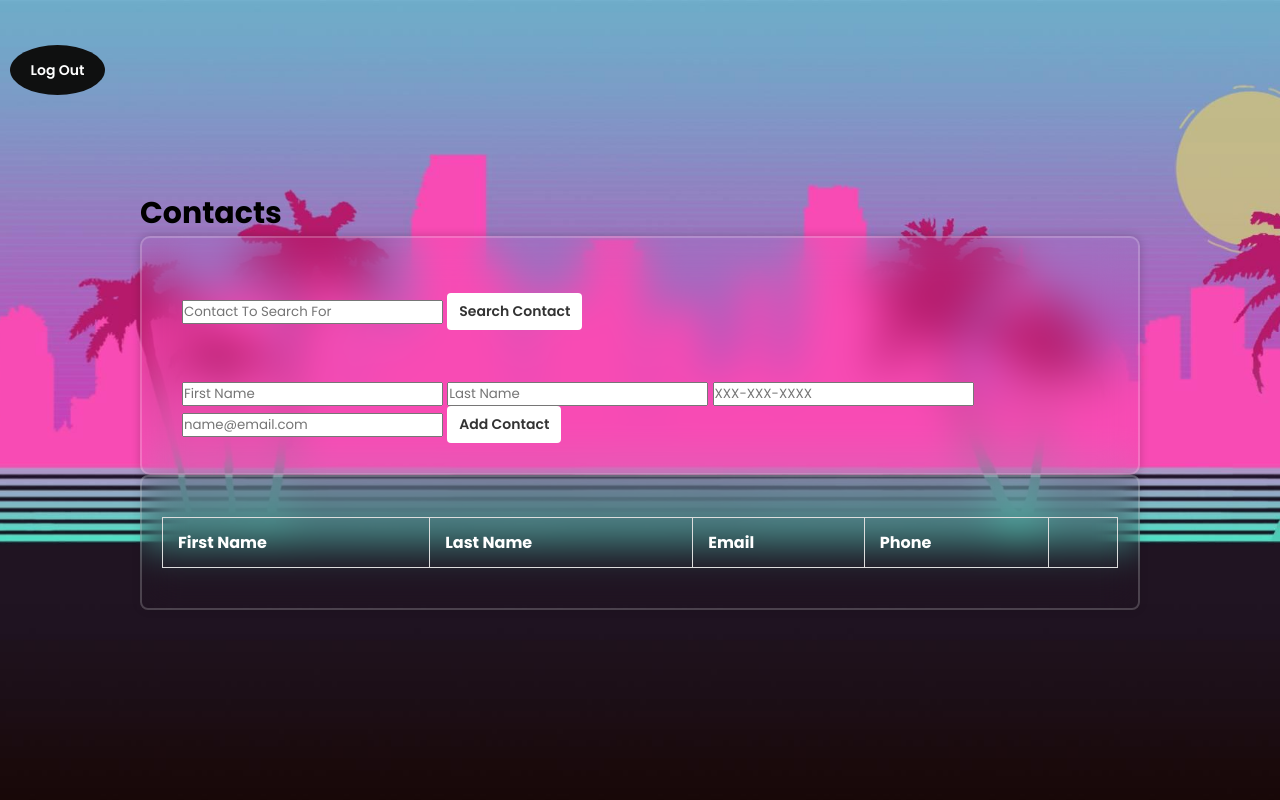
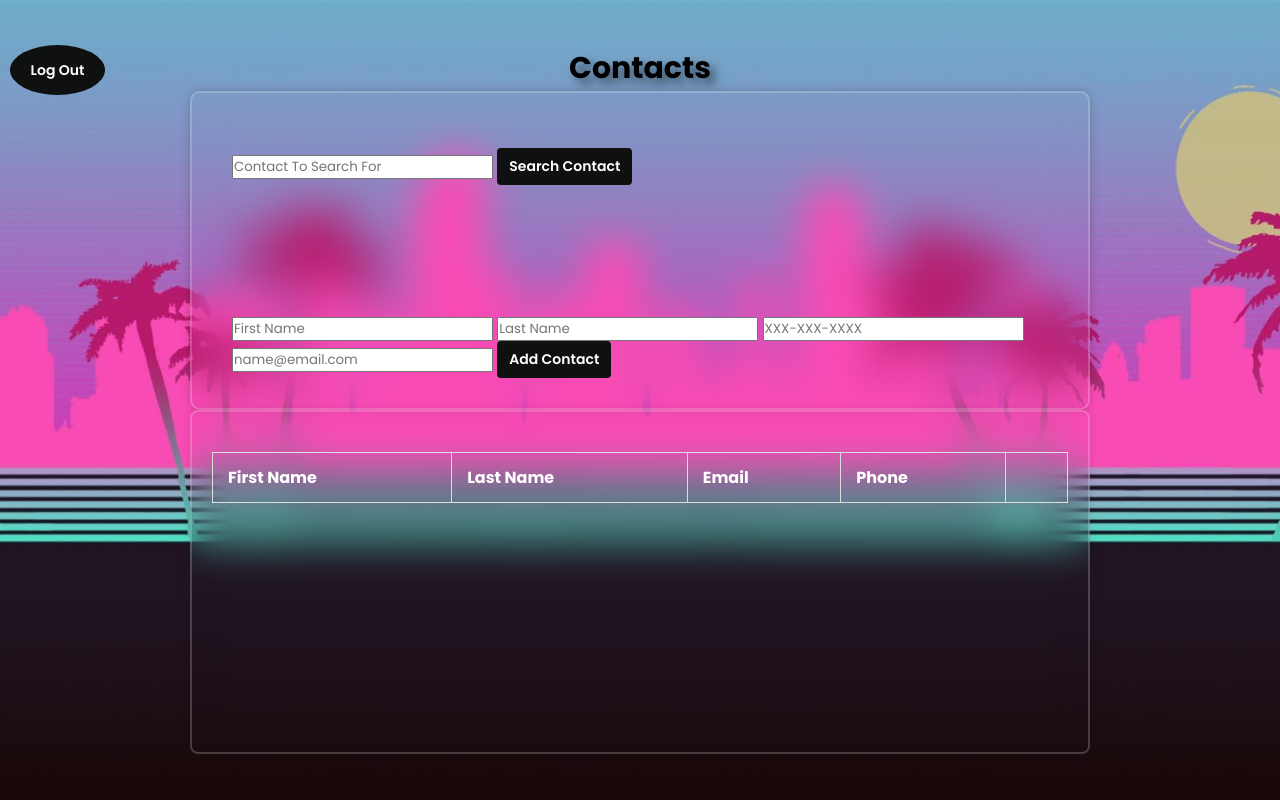
Before and after one commit to Uhulu/POOSD12, a PHP site: page /contacts.html in a window 1280 px wide. Run offline with PHP 8.4, Linux system fonts and the light colour scheme; lists and menus that the app fills with data are empty.

Commit message:
Update contacts.css

```diff
--- a/css/contacts.css
+++ b/css/contacts.css
@@ -8,9 +8,7 @@
     font-family: "Poppins", sans-serif;
 }
 
-#title {
-    font-size: 30px;
-}
+
 
 body {
     display: flex;
@@ -53,14 +51,24 @@
 }
 
 
+
 .wrapper-main {
     width: 1000px;
     margin: 0 auto;
 
 }
 
+#title {
+    font-size: 30px;
+    text-shadow: 6px 6px 10px rgba(0, 0, 0, 0.5);
+    text-align: center;
+    align-items: center;
+    justify-content: center;
+
+}
+
 #accessUIDiv {
-    width: 1000px;
+    width: 900px;
     background: transparent;
     border: 2px solid rgba(255, 255, 255, .2);
     backdrop-filter: blur(20px);
@@ -68,6 +76,20 @@
     color: #FFFFFF;
     border-radius: 10px;
     padding: 30px 40px;
+
+}
+
+#accessUIDiv #searchContactButton{
+    background-color: #0f1010;
+    color: white;
+}
+
+
+
+#accessUIDiv #addContactButton{
+
+    background-color: #0f1010;
+    color: white;
 
 }
 
@@ -84,6 +106,17 @@
     text-align: left;
     color: white;
 }
+#contactsTable {
+    height: 300px; /* Set a fixed height */
+    overflow-y: auto; /* Enable vertical scrolling */
+}
+
+#contactList {
+    height: 80px; /* Set a fixed height */
+    overflow-y: auto; /* Enable vertical scrolling */
+}
+
+
 
 th, td {
     padding: 12px 15px;
@@ -105,7 +138,7 @@
 
 /* Hover effect on rows */
 tbody tr:hover {
-    background-color: #ffffff;
+    backdrop-filter: blur(30px);
     cursor: pointer;
 }
 
@@ -140,6 +173,10 @@
 
 .w3-amber {
     background-color: #FF5722;
+    color: white; /* Ensure text color contrasts with background */
+    padding: 5px 10px; /* Adjust padding to fit text */
+    font-size: 12px; /* Adjust font size to fit text */
+    font-weight: bold;
 }
 
 button:hover {
```
